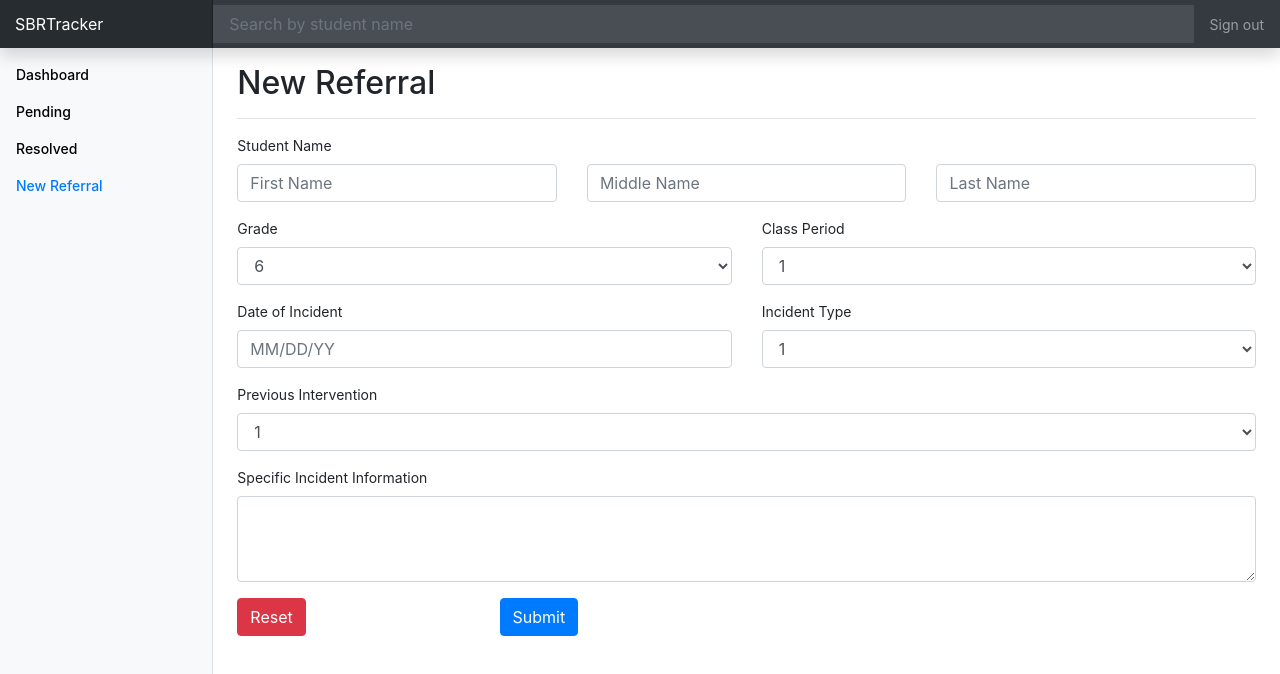
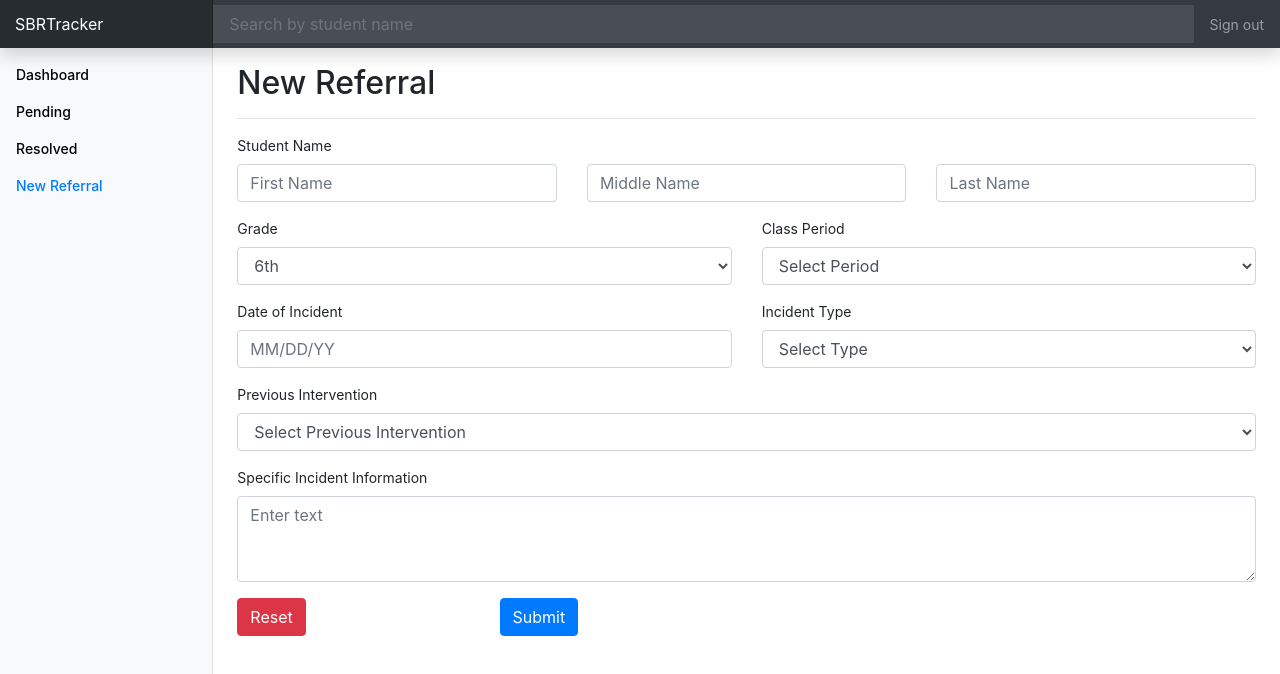
Before and after one commit to alexisr93/SBRTracker-Front-end, a React (Create React App) app: page /newreferral in a window 1280 px wide. Shown: the top 674 px of the page. Built offline with nearby package versions, Linux system fonts and the light colour scheme.

Commit message:
Fixed form

```diff
--- a/src/NewReferral.js
+++ b/src/NewReferral.js
@@ -36,21 +36,22 @@ class NewReferral extends React.Component {
               <div className="col">
                 <label htmlFor="exampleInputPassword1">Grade</label>
                 <select className="form-control" id="exampleFormControlSelect1">
-                  <option>6</option>
-                  <option>7</option>
-                  <option>8</option>
+                  <option>6th</option>
+                  <option>7th</option>
+                  <option>8th</option>
                 </select>
               </div>
               <div className="col">
                 <label htmlFor="exampleInputPassword1">Class Period</label>
                 <select className="form-control" id="classPeriod">
-                  <option>1</option>
-                  <option>2</option>
-                  <option>3</option>
-                  <option>4</option>
-                  <option>5</option>
-                  <option>6</option>
-                  <option>7</option>
+                  <option selected disabled>Select Period</option>
+                  <option>1st</option>
+                  <option>2nd</option>
+                  <option>3rd</option>
+                  <option>4th</option>
+                  <option>5th</option>
+                  <option>6th</option>
+                  <option>7th</option>
                 </select>
               </div>
             </div>
@@ -65,6 +66,7 @@ class NewReferral extends React.Component {
               <div className="col">
                 <label htmlFor="exampleInputPassword1">Incident Type</label>
                 <select className="form-control" id="incidenetType">
+                  <option selected disabled>Select Type</option>
                   <option>1</option>
                   <option>2</option>
                   <option>3</option>
@@ -77,6 +79,7 @@ class NewReferral extends React.Component {
           <div className="form-group">
             <label htmlFor="exampleInputPassword1">Previous Intervention</label>
             <select className="form-control" id="previousIntervention">
+              <option selected disabled>Select Previous Intervention</option>
               <option>1</option>
               <option>2</option>
               <option>3</option>
@@ -89,7 +92,7 @@ class NewReferral extends React.Component {
 
           <div className="form-group">
             <label htmlFor="exampleInputPassword1">Specific Incident Information</label>
-            <textarea className="form-control" id="specificIncidentInformation" rows="3"></textarea>
+            <textarea className="form-control" id="specificIncidentInformation" rows="3" placeholder="Enter text"></textarea>
           </div>
 
           <div class="row">
@@ -103,6 +106,7 @@ class NewReferral extends React.Component {
                 </div>
               </div>
             </div>
+
             <div class="col">
             </div>
           </div>
```
